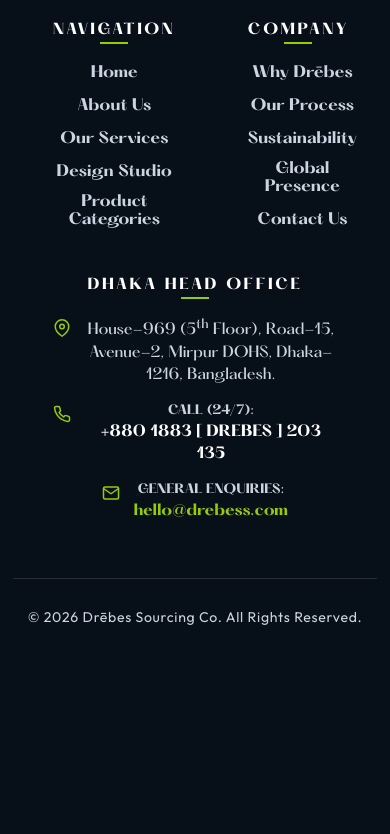
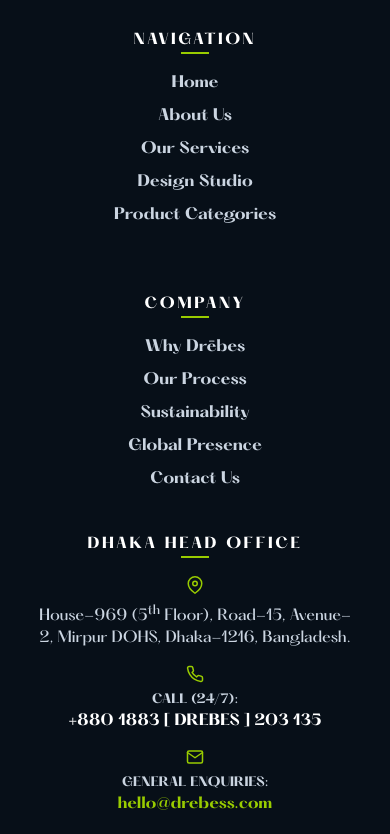
Before and after one commit to ZamanShafin/Debress, a plain HTML site: page index.html in a window 390 px wide. Shown: the part 6245-7079 px from the top of the page. Before the commit the page ends 6903 px from the top, so only its background shows below. Drawn offline with nearby package versions, Linux system fonts and the light colour scheme; a web font is replaced by a local one.

Commit message:
Fix mobile footer responsiveness, centering contact icons above text, title underline centering, and link list alignment

```diff
--- a/index.css
+++ b/index.css
@@ -2210,18 +2210,73 @@
     gap: 3rem;
     align-items: center;
     text-align: center;
+    padding: 0 1.5rem;
   }
 
   .footer-zone-left, .footer-zone-center, .footer-zone-right {
     justify-self: center !important;
     align-items: center !important;
     text-align: center !important;
+    width: 100% !important;
     max-width: 100% !important;
+    margin-top: 0 !important;
+  }
+
+  .footer-logo-wrapper {
+    justify-content: center !important;
+    width: 100%;
+    display: flex;
+  }
+
+  .footer-zone-center {
+    display: flex;
+    flex-direction: row;
+    justify-content: space-around;
+    gap: 2rem;
+    width: 100%;
+    max-width: 600px;
+  }
+
+  .footer-col {
+    align-items: center !important;
+    text-align: center !important;
+  }
+
+  .footer-links-list {
+    align-items: center !important;
+  }
+
+  .footer-link-item a:hover {
+    transform: translateY(-2px) !important;
+  }
+
+  .footer-contact-list {
+    align-items: center !important;
+    width: 100%;
   }
 
   .footer-contact-item {
+    flex-direction: column !important;
+    align-items: center !important;
     justify-content: center !important;
     text-align: center !important;
+    gap: 0.5rem !important;
+  }
+
+  .footer-contact-item svg {
+    margin-top: 0 !important;
+  }
+
+  .footer-col-title::after {
+    left: 50% !important;
+    transform: translateX(-50%) !important;
+  }
+}
+
+@media (max-width: 480px) {
+  .footer-zone-center {
+    flex-direction: column;
+    gap: 2.2rem;
   }
 }
 
```
